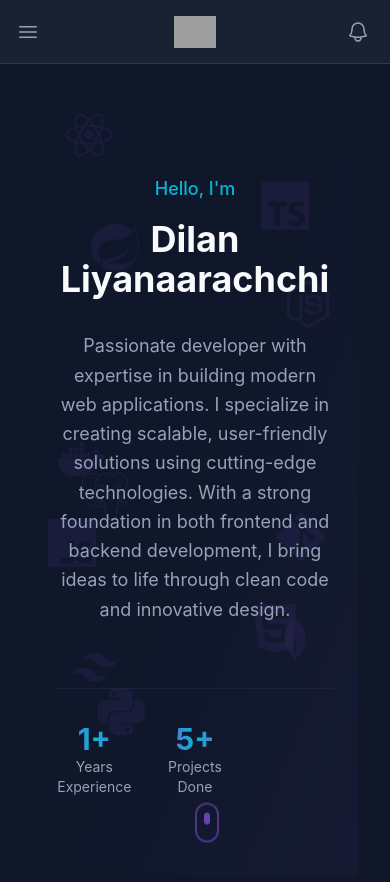
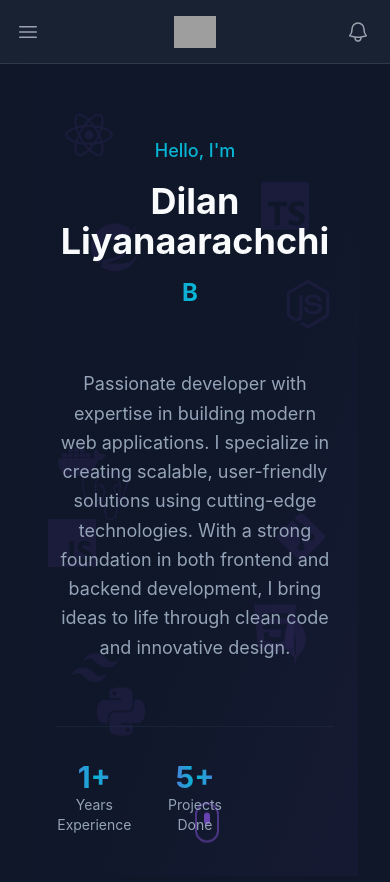
Before and after one commit to DiilaNa/My_Portafolio-React, a React (Vite) app: page / in a window 390 px wide. Shown: the top 882 px of the page. Built offline with nearby package versions, Linux system fonts and the light colour scheme; grey boxes are pictures that could not be loaded.

Commit message:
feat(Typewriter componet) add typewriter effect in the Home Page

```diff
--- a/package.json
+++ b/package.json
@@ -15,7 +15,8 @@
     "react": "^19.1.1",
     "react-dom": "^19.1.1",
     "react-icons": "^5.5.0",
-    "react-router-dom": "^7.9.4"
+    "react-router-dom": "^7.9.4",
+    "typewriter-effect": "^2.22.0"
   },
   "devDependencies": {
     "@eslint/js": "^9.36.0",
--- a/src/Sections/Home.tsx
+++ b/src/Sections/Home.tsx
@@ -1,7 +1,7 @@
 /*
 import { Button } from "@/components/ui/button";
 */
-// import TypewriterEffect from "./TypewriterEffect";
+import TypewriterEffect from "../components/Typewriter.tsx";
 import FloatingIcons from "../components/FloatingIcons.tsx";
 /*
 import { ArrowDownTrayIcon, EnvelopeIcon } from "@heroicons/react/24/outline";
@@ -10,14 +10,13 @@ import { ArrowDownTrayIcon, EnvelopeIcon } from "@heroicons/react/24/outline";
 import profileImage from "@/assets/profile.jpg";
 */
 
-/*const roles = [
-  "Frontend Developer",
-  "Spring Developer",
-  "Full Stack Engineer",
-  "React Specialist",
-  "Backend Developer",
-];*/
-
+const roles = [
+  "Data Science Enthusiast",
+  "Building Smart Systems",
+  "Exploring Machine Learning",
+  "Full Stack Developer",
+  "Turning Data into Insights",
+];
 export default function HeroSection() {
 /*  const handleDownloadCV = () => {
     // In production, this would link to your actual CV file
@@ -51,7 +50,7 @@ export default function HeroSection() {
                 <h1 className="text-4xl md:text-6xl lg:text-5xl font-bold text-foreground">
                   Dilan Liyanaarachchi
                 </h1>
-               {/* <TypewriterEffect roles={roles} />*/}
+                <TypewriterEffect roles={roles} />
               </div>
 
               <p className="text-lg md:text-xl text-muted-foreground max-w-xl leading-relaxed">
--- /dev/null
+++ b/src/components/Typewriter.tsx
@@ -0,0 +1,21 @@
+import Typewriter from "typewriter-effect";
+
+interface TypewriterEffectProps {
+    roles: string[];
+}
+
+export default function TypewriterEffect({ roles }: TypewriterEffectProps) {
+    return (
+        <div className="text-2xl md:text-4xl font-bold text-gradient min-h-[60px]">
+            <Typewriter
+                options={{
+                    strings: roles,
+                    autoStart: true,
+                    loop: true,
+                    deleteSpeed: 50,
+                    delay: 80,
+                }}
+            />
+        </div>
+    );
+}
```
Also changed, not shown: 1 other file (tests, documents, lock files or other folders).
